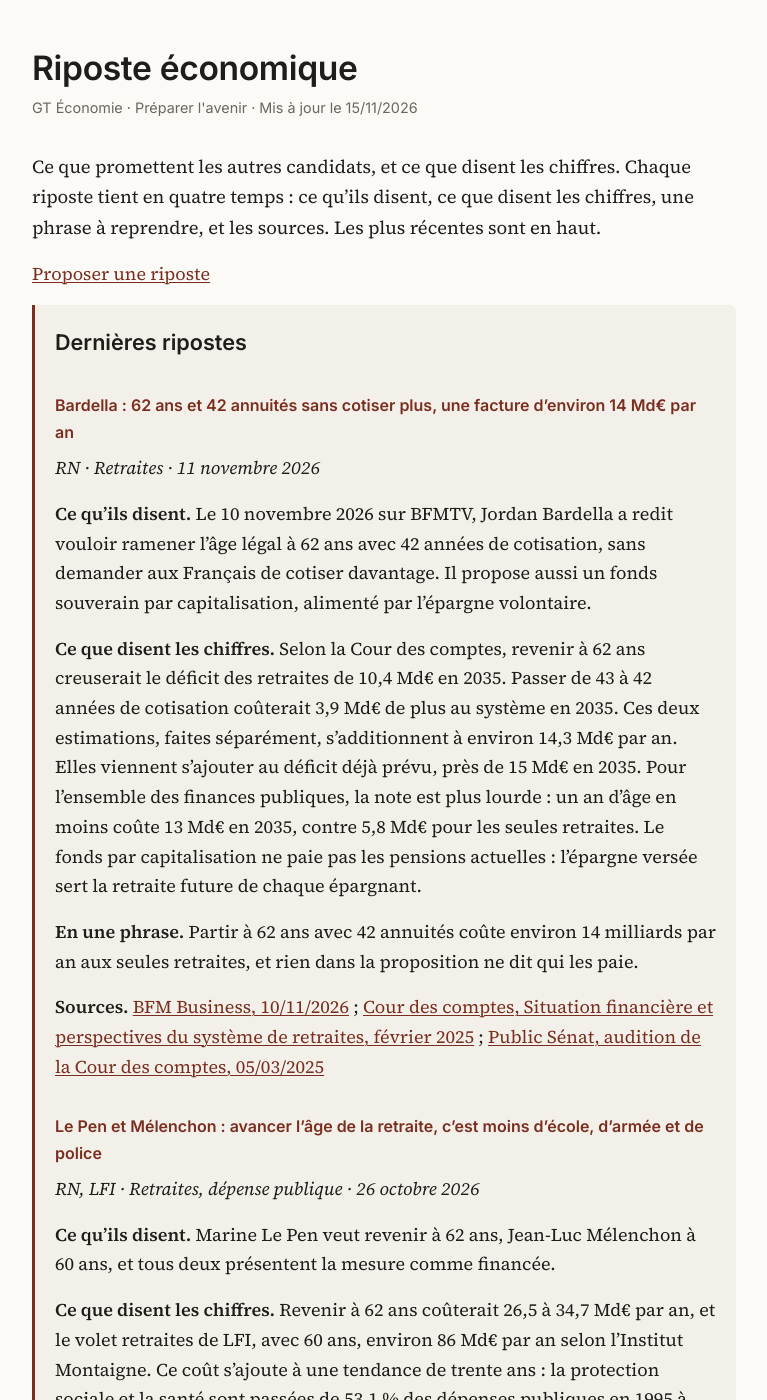
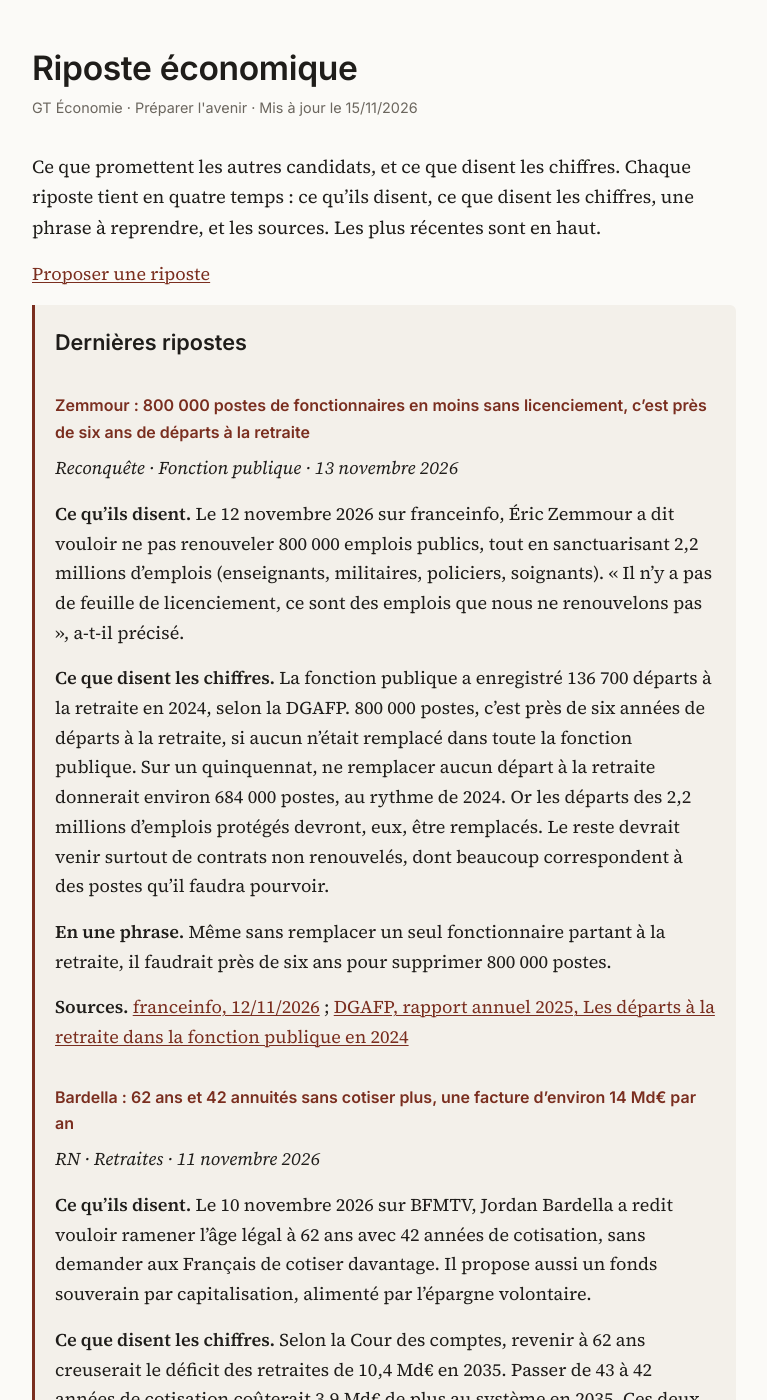
Before and after one commit to ajoly35/riposte-economique, a Jekyll site: the page built from index.md, in a window 1280 px wide and 1400 px high. Shown: the whole window, without its empty margins (256-1023 px from the left). Built offline with Jekyll 4.4.1, drawn with Linux system fonts in a browser that asks for light colours; our own code applies the rules of GitHub Pages for plain Markdown files.

Commit message:
Ripostes du 13 novembre 2026 : Zemmour, 800 000 postes de fonctionnaires
Co-Authored-By: Claude Opus 5.5 <noreply@anthropic.com>
Claude-Session: https://claude.ai/code/session_01G6bx5RKHEwdNAdkS8wmMvr

```diff
--- a/_includes/latest.md
+++ b/_includes/latest.md
@@ -1,3 +1,15 @@
+### Zemmour : 800 000 postes de fonctionnaires en moins sans licenciement, c'est près de six ans de départs à la retraite
+
+*Reconquête · Fonction publique · 13 novembre 2026*
+
+**Ce qu'ils disent.** Le 12 novembre 2026 sur franceinfo, Éric Zemmour a dit vouloir ne pas renouveler 800 000 emplois publics, tout en sanctuarisant 2,2 millions d'emplois (enseignants, militaires, policiers, soignants). « Il n'y a pas de feuille de licenciement, ce sont des emplois que nous ne renouvelons pas », a-t-il précisé.
+
+**Ce que disent les chiffres.** La fonction publique a enregistré 136 700 départs à la retraite en 2024, selon la DGAFP. 800 000 postes, c'est près de six années de départs à la retraite, si aucun n'était remplacé dans toute la fonction publique. Sur un quinquennat, ne remplacer aucun départ à la retraite donnerait environ 684 000 postes, au rythme de 2024. Or les départs des 2,2 millions d'emplois protégés devront, eux, être remplacés. Le reste devrait venir surtout de contrats non renouvelés, dont beaucoup correspondent à des postes qu'il faudra pourvoir.
+
+**En une phrase.** Même sans remplacer un seul fonctionnaire partant à la retraite, il faudrait près de six ans pour supprimer 800 000 postes.
+
+**Sources.** [franceinfo, 12/11/2026](https://www.franceinfo.fr/elections/presidentielle/presidentielle-eric-zemmour-souhaite-supprimer-800-000-postes-dans-la-fonction-publique_8279303.html) ; [DGAFP, rapport annuel 2025, Les départs à la retraite dans la fonction publique en 2024](https://www.fonction-publique.gouv.fr/files/files/publications/vue-rapport-annuel/ra_2025_vue_flux_de_personnels_retraites.pdf)
+
 ### Bardella : 62 ans et 42 annuités sans cotiser plus, une facture d'environ 14 Md€ par an
 
 *RN · Retraites · 11 novembre 2026*
```
